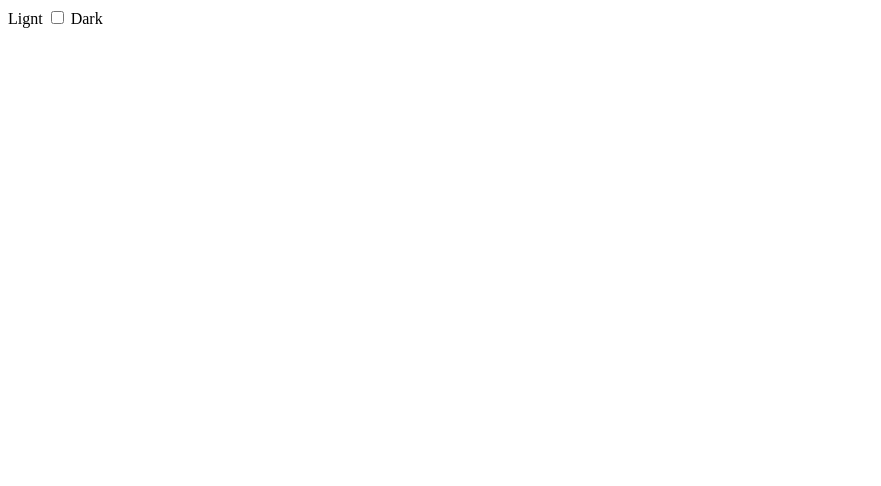
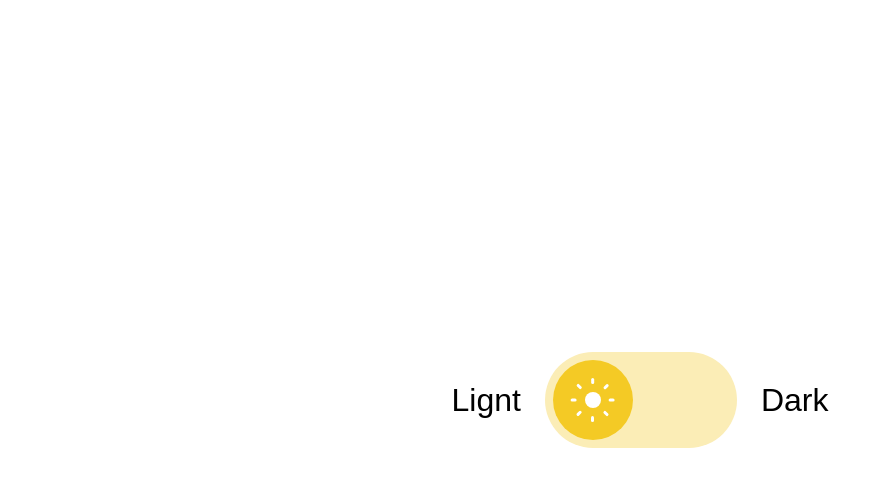
Before and after one commit to Qsland/Learning-Resources, a plain HTML site: page DailyPractice/Lignt or Dark Toggle With Morphing Icon/index.html in a window 1280 px wide. Shown: the whole page, without its empty margins (0-881 px from the left). Drawn offline with Linux system fonts and the light colour scheme.

Commit message:
different little sun

```diff
--- /dev/null
+++ b/DailyPractice/Lignt or Dark Toggle With Morphing Icon/CSS/common.css
@@ -0,0 +1,5 @@
+/* theme__toggle-wrap */
+.theme__toggle-wrap {
+  position: relative;
+  margin: 0 .75em;
+}
--- /dev/null
+++ b/DailyPractice/Lignt or Dark Toggle With Morphing Icon/CSS/index.css
@@ -0,0 +1,50 @@
+* {
+  border: 0;
+  box-sizing: border-box;
+  margin: 0;
+  padding: 0;
+}
+
+:root {
+  --hue: 223;
+  /* 色相 - 饱和度 - 亮度（Hue-saturation-lightness）模式 */
+  --bg: hsl(var(--hue), 10%, 100%);
+  --fg: hsl(var(--hue), 10%, 0%);
+  --premary: hsl(var(--hue), 90%, 55%);
+  --premaryTrans: hsla(var(--hue), 90%, 55%, 0);
+  --button-bg: hsl(48, 90%, 85%);
+  --button-fg: hsl(48, 90%, 55%);
+
+  --transDura: 0.3s;
+
+  /* 响应式设置字体大小 */
+  font-size: calc(16px + (32 - 16) * (100vw - 320px) / (1280 - 320));
+}
+
+html,
+body {
+  background-color: var(--bg);
+}
+
+body,
+input {
+  font: 1em/1.5 Fredoka, sans-serif;
+}
+
+body {
+  color: var(--fg);
+  height: 100vh;
+  /* 网格布局？为什么用网格布局？ */
+  /* 这里只有这一个就达到了水平垂直居中 */
+  display: grid;
+  /* 同时沿着块级和内联方向对齐元素 */
+  place-items: center;
+}
+
+/* default */
+.theme {
+  /* 内部使用display布局 */
+  display: flex;
+  /* 交叉轴方向 */
+  align-items: center;
+}
--- /dev/null
+++ b/DailyPractice/Lignt or Dark Toggle With Morphing Icon/CSS/littlesun.css
@@ -0,0 +1,78 @@
+.theme__toggle-wrap .theme__icon {
+  display: block;
+  position: absolute;
+  width: 1.5em;
+  height: 1.5em;
+  border-radius: 50%;
+  top: 0.75em;
+  left: 0.75em;
+  /* background-color: green; */
+}
+
+.theme__icon-part {
+  position: absolute;
+  /* 这里的50%是相对于父级元素计算的 */
+  top: calc(50% - 0.5em);
+  left: calc(50% - 0.5em);
+  /* top: 50%;
+  left: 50%; */
+  /* 这里的25%则是相对于自己计算的
+   * 考虑到周围的小光线也是需要使用这儿的位置的，所以不用transform
+   */
+  /* transform: translate(25%, 25%); */
+  /* margin百分比值不可行，因为margin的百分比值是相对于父级元素的宽度计算的 */
+  /* margin: 25%; */
+  width: 1em;
+  height: 1em;
+  border-radius: 50%;
+
+  /* 这个很神奇，用的是box-shadow实现的小太阳 */
+  box-shadow: 0 0 0 0.5em #fff inset;
+  transform: scale(.5);
+
+}
+
+.theme__icon-part ~ .theme__icon-part {
+  top: 50%;
+  left: calc(50% - 0.05em);
+
+  height: .2em;
+  width: .1em;
+  border-radius: 50% / 25%;
+
+  background: #fff;
+  box-shadow: none;
+  transform-origin: 50% 0;
+  /* rotate和translateY的顺序很重要 */
+  transform: rotate(0deg) translateY(0.5em) ;
+  /* transform: rotate(50deg) translateY(0.5em); */
+
+}
+
+.theme__icon-part:nth-child(3) {
+  transform: rotate(45deg) translateY(.5em);
+}
+
+.theme__icon-part:nth-child(4) {
+  transform: rotate(90deg) translateY(.5em);
+}
+
+.theme__icon-part:nth-child(5) {
+  transform: rotate(135deg) translateY(.5em);
+}
+
+.theme__icon-part:nth-child(6) {
+  transform: rotate(180deg) translateY(.5em);
+}
+
+.theme__icon-part:nth-child(7) {
+  transform: rotate(-135deg) translateY(.5em);
+}
+
+.theme__icon-part:nth-child(8) {
+  transform: rotate(-45deg) translateY(.5em);
+}
+
+.theme__icon-part:nth-child(9) {
+  transform: rotate(-90deg) translateY(.5em);
+}
--- /dev/null
+++ b/DailyPractice/Lignt or Dark Toggle With Morphing Icon/CSS/toggle.css
@@ -0,0 +1,23 @@
+.theme__toggle-wrap .theme__toggle {
+  display: block;
+  position: relative;
+
+  /* 兼容性写法 */
+  -webkit-appearance: none;
+  appearance: none;
+
+  height: 3em;
+  width: 6em;
+  padding: 0.25em;
+  border-radius: 25% / 50%;
+  background-color: var(--button-bg);
+}
+/* 上边的那个滚来滚去的按钮 */
+.theme__toggle-wrap .theme__toggle::before {
+  content: "";
+  display: block;
+  width: 2.5em;
+  height: 2.5em;
+  border-radius: 50%;
+  background: var(--button-fg);
+}
--- a/DailyPractice/Lignt or Dark Toggle With Morphing Icon/index.html
+++ b/DailyPractice/Lignt or Dark Toggle With Morphing Icon/index.html
@@ -5,6 +5,10 @@
   <meta http-equiv="X-UA-Compatible" content="IE=edge">
   <meta name="viewport" content="width=device-width, initial-scale=1.0">
   <title>Document</title>
+  <link rel="stylesheet" href="./CSS/index.css">
+  <link rel="stylesheet" href="./CSS/common.css">
+  <link rel="stylesheet" href="./CSS/toggle.css">
+  <link rel="stylesheet" href="./CSS/littlesun.css">
 </head>
 <body>
 
@@ -12,7 +16,7 @@
     <span>Lignt</span>
     <span class="theme__toggle-wrap">
       <!-- role -->
-      <input type="checkbox" name="theme" id="theme" class="theme_toggle" value="dark" role="switch"/>
+      <input type="checkbox" name="theme" id="theme" class="theme__toggle" value="dark" role="switch"/>
       <span class="theme__fill"></span>
       <!-- lamp中的小太阳是用div搞的，这里用了span -->
       <span class="theme__icon">
```
Also changed, not shown: DailyPractice/Lignt or Dark Toggle With Morphing Icon/node.md (+29 -0 lines), README.md.
